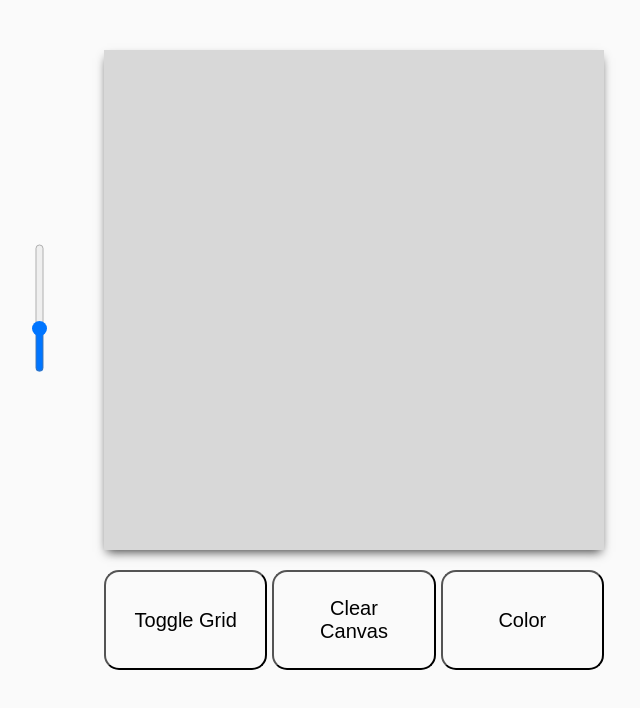
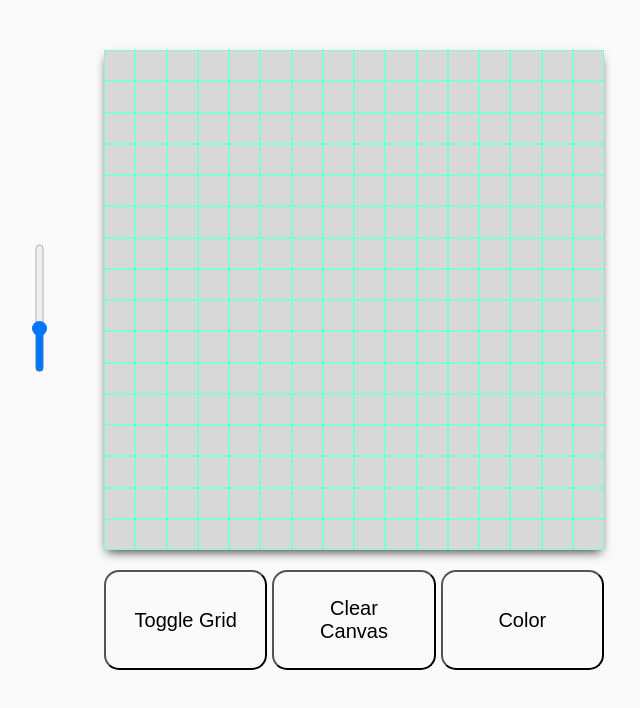
Before and after one commit to jshadbolt/etch-a-sketch, a plain HTML site: page index.html in a window 1280 px wide. Both pictures are taken after a click on the button "Toggle Grid". Shown: the whole page, without its empty margins (286-926 px from the left). Drawn offline with Linux system fonts and the light colour scheme.

Commit message:
fix grid toggle when clearing canvas

```diff
--- a/main.js
+++ b/main.js
@@ -23,7 +23,8 @@ function createSquares(gridSize) {
         for (let j = 0; j < gridSize; j++) {
             let square = document.createElement('div')
             square.className = 'square'
-            square.classList.add('square-border')
+            square.classList.add('grid')
+            square.classList.toggle('grid')
             addDraw(square)
             column.appendChild(square)
         }
@@ -66,7 +67,7 @@ slider.addEventListener('input', () => {
 toggleGridButton.addEventListener('click', () => {
     let squares = document.querySelectorAll('.square')
     squares.forEach(square => {
-        square.classList.toggle('square-border')
+        square.classList.toggle('grid')
     })
 })
 
--- a/styles.css
+++ b/styles.css
@@ -35,7 +35,7 @@ body {
     background-color: rgb(216, 216, 216);
 }
 
-.square-border {
+.grid {
     border: 1px solid aquamarine;
 }
 
```
